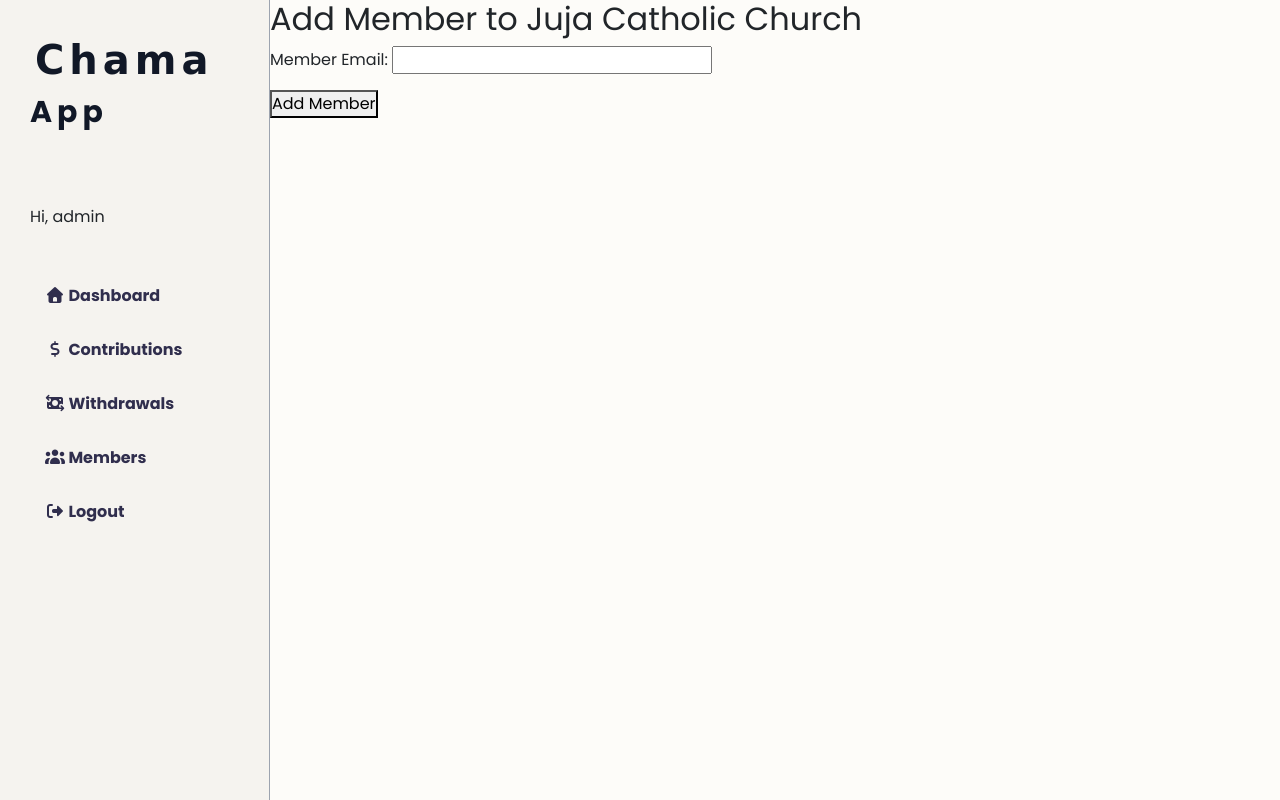
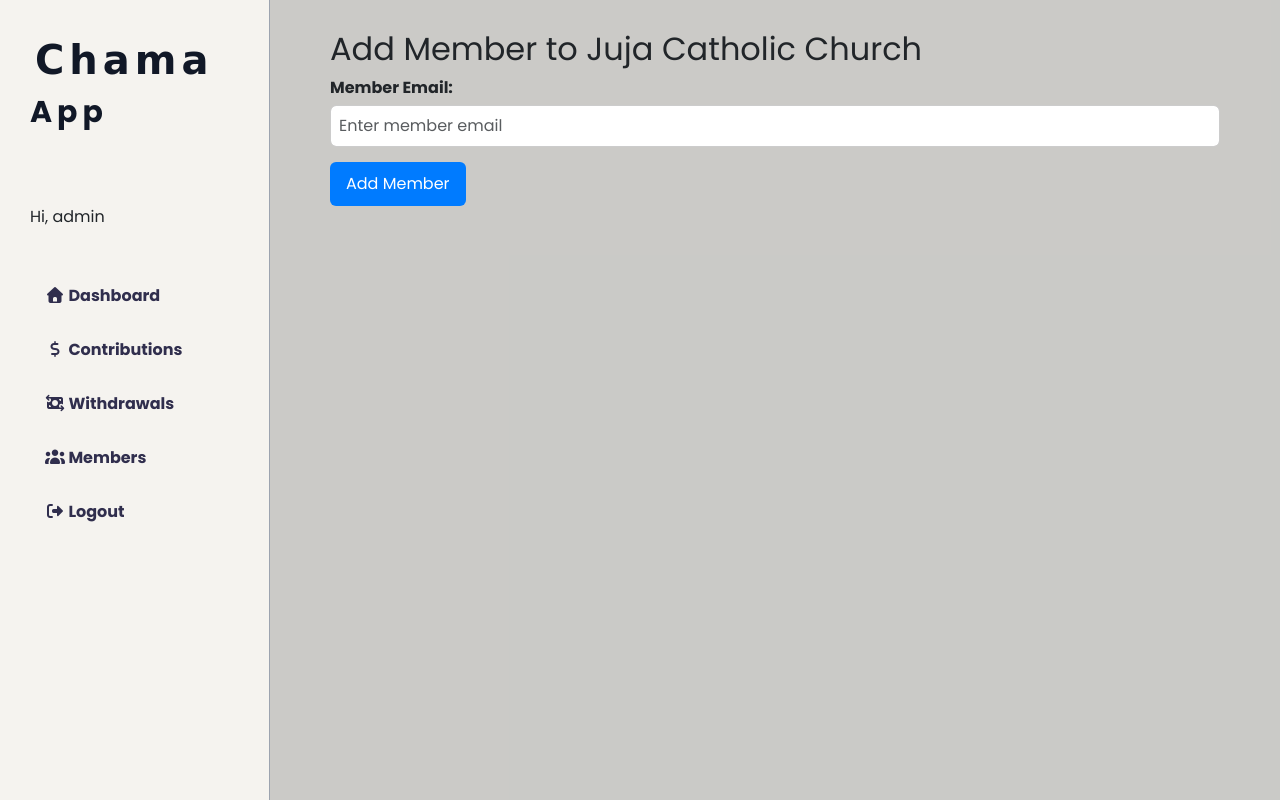
Before and after one commit to LAFlame694/CA-694, a Django app: page /chama/2/add-member/ in a window 1280 px wide. Run offline with Django 5.2, Linux system fonts and the light colour scheme; a user stored in the database is signed in; data comes from the database, SQL or seed files in the repository; both versions use the stored data as it was after the commit; some libraries are stand-ins or nearby versions; some web fonts are replaced.

Commit message:
updated the contributions section

```diff
--- a/app/forms.py
+++ b/app/forms.py
@@ -1,7 +1,8 @@
 from django import forms
 from django.contrib.auth.forms import UserCreationForm
 from django.contrib.auth import get_user_model
-from .models import CustomUser, Chama, Contribution
+from .models import CustomUser, Chama, Contribution, Member
+from django.core.exceptions import ValidationError
 
 User = get_user_model()
 
@@ -15,8 +16,38 @@ class ContributionForm(forms.ModelForm):
             'payment_method'
         ]
 
+        labels = {
+            'member': 'Select Member',
+            'amount': 'Contribution Amount',
+            'payment_method': 'Payment Method'
+        }
+
+        widgets = {
+            'member': forms.Select(attrs={'class': 'form-control'}),
+            'amount': forms.NumberInput(attrs={'class': 'form-control', 'placeholder': 'Enter Amount'}),
+            'payment_method': forms.Select(attrs={'class': 'form-control'}),
+        }
+
+    def __init__(self, *args, **kwargs):
+        chama = kwargs.pop('chama', None) # get chama passed from view
+        super().__init__(*args, **kwargs)
+        if chama:
+            self.fields['member'].queryset = Member.objects.filter(chama=chama)
+
+    def clean_amount(self):
+        amount = self.cleaned_data.get('amount')
+        if amount is not None and amount <= 0:
+            raise ValidationError("Contribution amount must be greater than zero.")
+        return amount
+
 class AddMemberForm(forms.Form):
-    email = forms.EmailField(label='Member Email')
+    email = forms.EmailField(
+        label='Member Email',
+        widget=forms.EmailInput(attrs={
+            'class': 'form-control',
+            'placeholder': 'Enter member email'
+        })
+    )
 
     def clean_email(self):
         email = self.cleaned_data['email']
--- a/app/models.py
+++ b/app/models.py
@@ -1,6 +1,7 @@
 from django.db import models
 from django.contrib.auth.models import AbstractUser
 from django.conf import settings
+from django.core.validators import MinValueValidator
 
 # Create your models here.
 class Contribution(models.Model):
@@ -11,7 +12,7 @@ class Contribution(models.Model):
     ]
 
     member = models.ForeignKey('Member', on_delete=models.CASCADE, related_name='contributions')
-    amount = models.DecimalField(max_digits=10, decimal_places=2)
+    amount = models.DecimalField(max_digits=10, decimal_places=2, validators=[MinValueValidator(1)])
     date = models.DateTimeField(auto_now_add=True)
     payment_method = models.CharField(max_length=20, choices=PAYMENT_METHODS)
 
--- a/app/static/css/styles.css
+++ b/app/static/css/styles.css
@@ -66,6 +66,10 @@ body {
   white-space: nowrap;
   background: var(--btn-color);
   transition: all 0.3s ease;
+}
+
+.messages {
+  padding-left: 270px;
 }
 
 .btn:hover {
@@ -146,6 +150,55 @@ table {
   overflow: hidden; /* ensures corners apply to content */
 }
 
+.contribution-form {
+  max-width: 500px;
+  margin: auto;
+}
+
+.form-group {
+  margin-bottom: 15px;
+}
+
+.form-group label {
+  display: block;
+  font-weight: bold;
+  margin-bottom: 5px;
+}
+
+.form-group input,
+.form-group select {
+  width: 100%;
+  padding: 8px;
+  border: 1px solid #ccc;
+  border-radius: 6px;
+}
+
+.btn-primary {
+  background: #007bff;
+  color: #fff;
+  padding: 10px 16px;
+  border: none;
+  border-radius: 6px;
+  cursor: pointer;
+}
+
+.btn-primary:hover {
+  background: #0056b3;
+}
+
+.form-control {
+  width: 100%;
+  padding: 10px;
+  border-radius: 6px;
+  border: 1px solid #ccc;
+}
+
+.error {
+  color: red;
+  font-size: 0.9rem;
+  margin-top: 5px;
+}
+
 
 /* dashboard */
 .dashboard {
@@ -177,8 +230,7 @@ table {
 
 .contributions-content .contributions-wrapper {
   display: flex;
-  justify-content: center;
-  gap: 50px;
+  justify-content: space-between;
   margin-top: 30px;
 }
 
--- a/app/templates/app/add_member.html
+++ b/app/templates/app/add_member.html
@@ -1,9 +1,23 @@
 {% extends "app/base.html" %}
+<!---->
 {% block content %}
-<h2>Add Member to {{ chama.name }}</h2>
-<form method="post">
-    {% csrf_token %}
-    {{ form.as_p }}
-    <button type="submit">Add Member</button>
-</form>
+<section class="add-member section">
+  <div class="container-wrapper">
+    <h2>Add Member to {{ chama.name }}</h2>
+
+    <form method="post" class="member-form">
+      {% csrf_token %}
+
+      <div class="form-group">
+        {{ form.email.label_tag }}
+        {{ form.email }}
+        {% if form.email.errors %}
+          <div class="error">{{ form.email.errors }}</div>
+        {% endif %}
+      </div>
+
+      <button type="submit" class="btn btn-primary">Add Member</button>
+    </form>
+  </div>
+</section>
 {% endblock %}
--- a/app/templates/app/base.html
+++ b/app/templates/app/base.html
@@ -75,6 +75,24 @@
     </div>
     <!-- Aside End -->
 
+    {% if messages %}
+    <!---->
+    {% for message in messages %}
+    <div
+      class="alert alert-warning alert-dismissible fade show messages"
+      role="alert"
+    >
+      {{ message }}
+      <button
+        type="button"
+        class="btn-close"
+        data-bs-dismiss="alert"
+        aria-label="Close"
+      ></button>
+    </div>
+    {% endfor %}
+    <!---->
+    {% endif %}
     <!-- main-content start -->
     <div class="main-content">
       {% block content %}
@@ -82,5 +100,6 @@
       {% endblock %}
     </div>
     <!-- main-content end -->
+    <script src="https://cdn.jsdelivr.net/npm/bootstrap@5.2.3/dist/js/bootstrap.bundle.min.js"></script>
   </body>
 </html>
--- a/app/templates/app/chama_members.html
+++ b/app/templates/app/chama_members.html
@@ -7,7 +7,7 @@
   <div class="container-wrapper">
     <h2>Members of {{ chama.name }}</h2>
 
-    <table border="1">
+    <table border="1" class="table table-striped">
       <tr>
         <th>Name</th>
         <th>Email</th>
--- a/app/urls.py
+++ b/app/urls.py
@@ -10,7 +10,7 @@ urlpatterns = [
     path('dashboard/', views.dashboard_view, name='dashboard'),
     path('chama/create/', views.create_chama, name='create_chama'),
     path('chama/<int:chama_id>/add-member/', views.add_member, name='add_member'),
-    path('chama/<int:chama_id>/add-contribution/', views.add_contribution, name='add-contribution'),
+    path('chama/<int:chama_id>/add-contribution/', views.add_contribution, name='add_contribution'),
     path('chama/<int:chama_id>/contributions/', views.contributions_list, name='contributions_list'),
     path('contributions/', views.contributions_overview, name='contributions_overview'),
     path("members/", views.members_home, name="members_home"),
--- a/app/views.py
+++ b/app/views.py
@@ -13,14 +13,14 @@ User = get_user_model()
 # Create your views here.
 @login_required
 def members_home(request):
-    # get all chamas the user belongs to
-    user_chamas = Chama.objects.filter(members__user=request.user)
+    # get all memberships for this user (so you can access chama + role)
+    memberships = Member.objects.filter(user=request.user).select_related("chama")
 
     context = {
-        'user_chamas': user_chamas
+        'memberships': memberships
     }
+    return render(request, 'app/members_home.html', context)
 
-    return render(request, 'app/members_home.html', context)
 
 @login_required
 def chama_members(request, chama_id):
@@ -80,12 +80,12 @@ def add_contribution(request, chama_id):
         return redirect('dashboard') # unauthorised
 
     if request.method == 'POST':
-        form = ContributionForm(request.POST)
+        form = ContributionForm(request.POST, chama=chama)
         if form.is_valid():
             contribution = form.save()
             return redirect('dashboard')
     else:
-        form = ContributionForm()
+        form = ContributionForm(chama=chama)
 
     return render(
         request,
@@ -212,6 +212,7 @@ def login_view(request):
         )
         if user is not None:
             login(request, user)
+            messages.success(request, "You have being logged in successfully.")
             return redirect('dashboard')
     return render(request, 'app/login.html')
 
```
Also changed, not shown: app/templates/app/add_contribution.html (+34 -7 lines), app/templates/app/contributions_list.html (+7 -1 lines), app/templates/app/contributions_overview.html (+18 -8 lines), app/templates/app/create_chama.html (+32 -7 lines), app/templates/app/dashboard.html (+5 -8 lines), app/templates/app/members_home.html (+19 -6 lines), app/migrations/0005_alter_contribution_amount.py (added), db.sqlite3.
